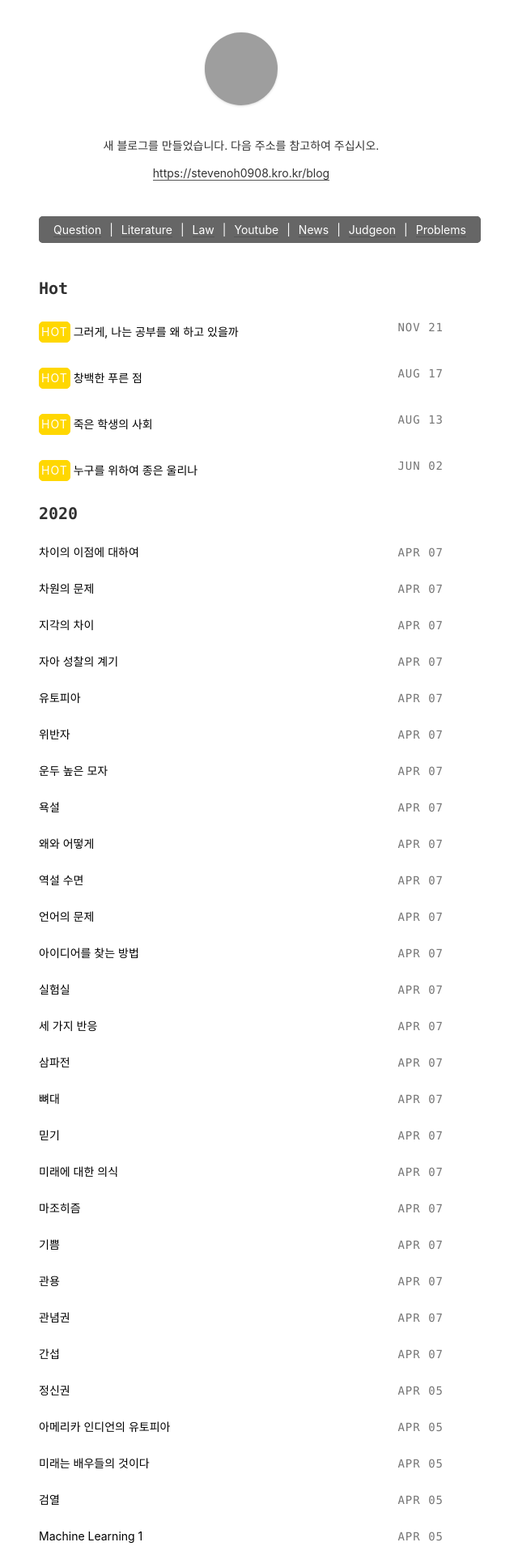
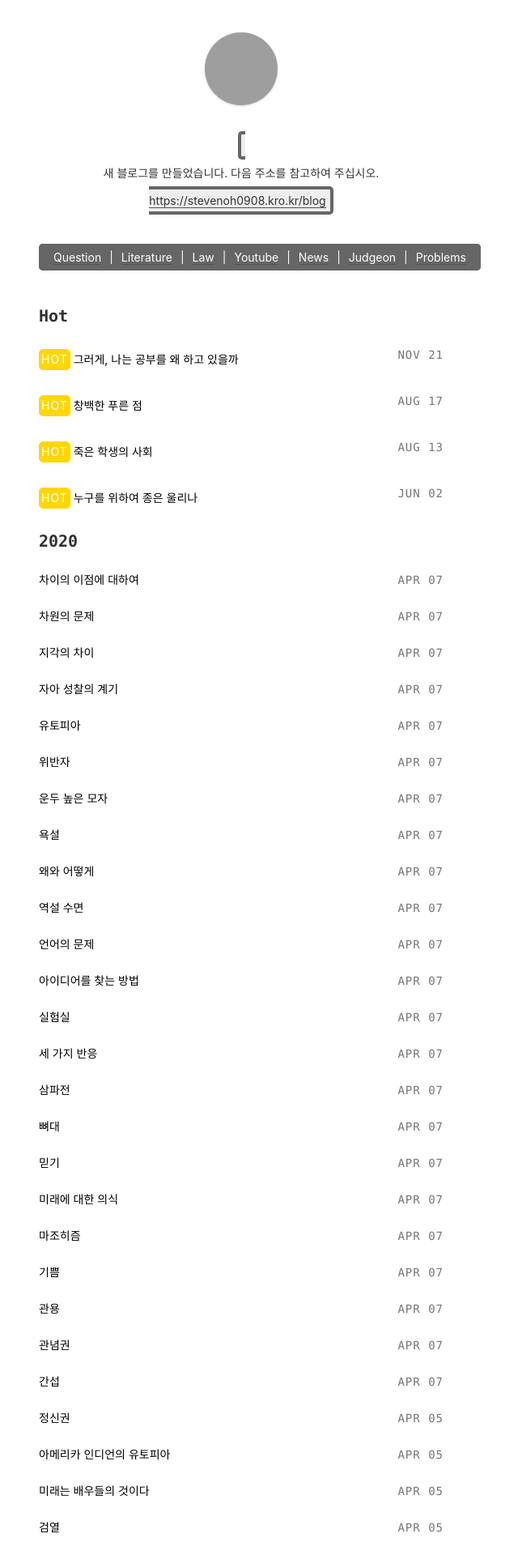
Before and after one commit to stevenoh0908/stevenoh0908.github.io, a Jekyll site: the page built from index.html, in a window 1280 px wide. Shown: the top 1920 px of the page at 81% size, without its empty margins (342-982 px from the left). Built offline with Jekyll 4.4.1, drawn with Linux system fonts in a browser that asks for light colours; grey boxes are pictures that could not be loaded.

Commit message:
Update index.html

```diff
--- a/index.html
+++ b/index.html
@@ -2,7 +2,7 @@
 layout: default
 ---
 <section>
-	<center><p>새 블로그를 만들었습니다. 다음 주소를 참고하여 주십시오.</p><a href="https://stevenoh0908.kro.kr/blog">https://stevenoh0908.kro.kr/blog</a></center>
+	<center><span style="border: 4px solid #666666; background-color: #eeeeee; coloor: black; border-radius: 5px; padding: 5px;"><p>새 블로그를 만들었습니다. 다음 주소를 참고하여 주십시오.</p><a href="https://stevenoh0908.kro.kr/blog">https://stevenoh0908.kro.kr/blog</a></span></center>
 </section>
 <section>
 	<center><span style="border: 3px solid #666666; background-color: #666666; color: white; border-radius: 5px; padding: 5px;"><a style="text-decoration: none; color:white; margin: 10px;" href="/question">Question</a>|<a style="text-decoration: none; color: white; margin: 10px;" href="/literature">Literature</a>|<a style="text-decoration: none; color: white; margin: 10px;" href="/law">Law</a>|<a style="text-decoration: none; color:white; margin: 10px;" href="/youtube">Youtube</a>|<a style="text-decoration: none; color: white; margin: 10px;" href="/news">News</a>|<a style="text-decoration: none; color: white; margin: 10px;" href="/judgeon">Judgeon</a>|<a style="text-decoration: none; color: white; margin: 10px;" href="/problems">Problems</a></center>
```
